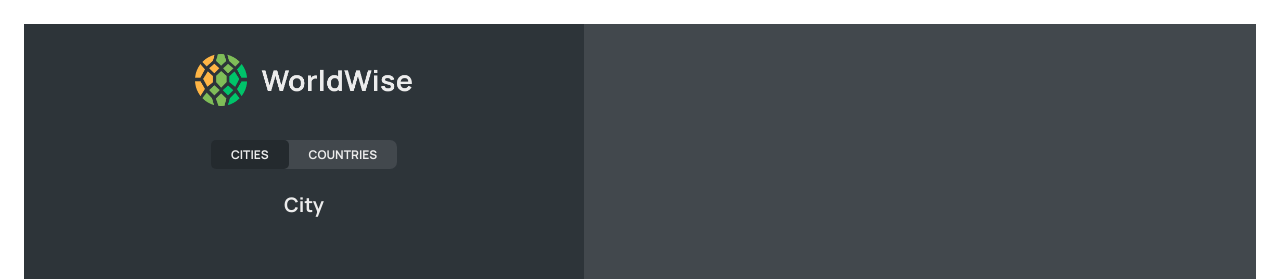
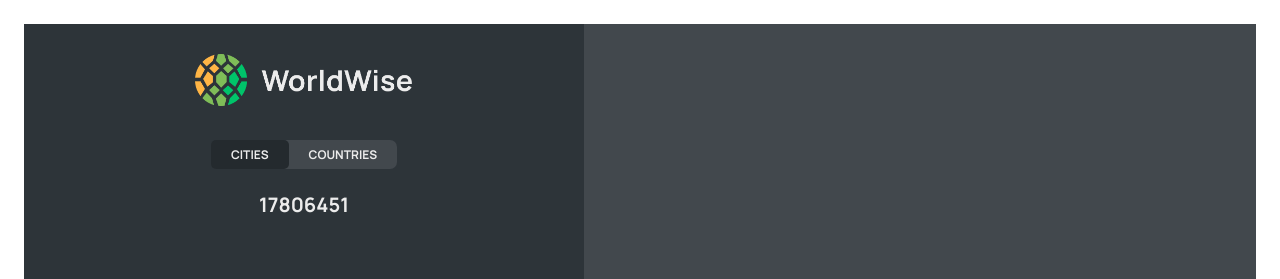
Before and after one commit to devzdevelop/worldwise, a React (Vite) app: page /app/cities/17806451 in a window 1280 px wide. Shown: the top 279 px of the page. Built offline with nearby package versions, Linux system fonts and the light colour scheme; data requests are answered from the project's data file.

Commit message:
Created a route to view cities and created the city component.

```diff
--- a/src/components/City.jsx
+++ b/src/components/City.jsx
@@ -1,3 +1,4 @@
+import { useParams } from 'react-router-dom';
 import styles from './City.module.css';
 
 const formatDate = (date) =>
@@ -9,6 +10,8 @@
   }).format(new Date(date));
 
 function City() {
+  const { id } = useParams();
+
   // TEMP DATA
   const currentCity = {
     cityName: 'Lisbon',
@@ -20,7 +23,7 @@
   const { cityName, emoji, date, notes } = currentCity;
 
   return (
-    <h1>City</h1>
+    <h1>{id}</h1>
     // <div className={styles.city}>
     //   <div className={styles.row}>
     //     <h6>City name</h6>
```
